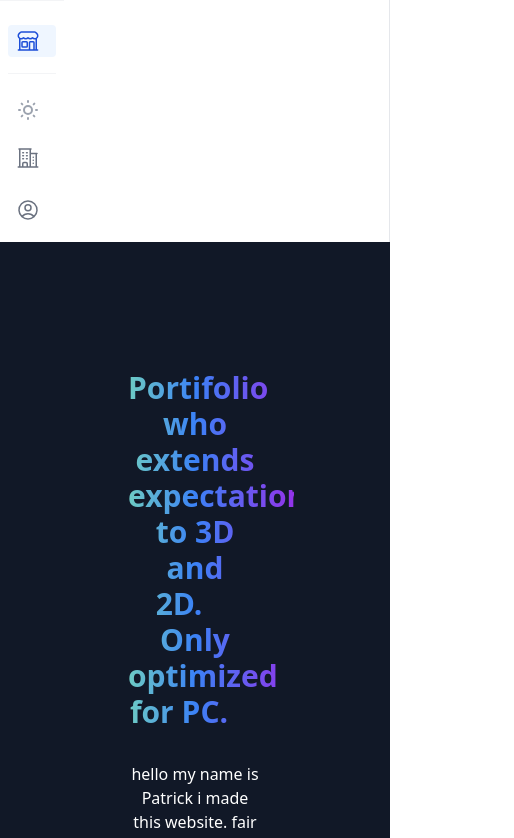
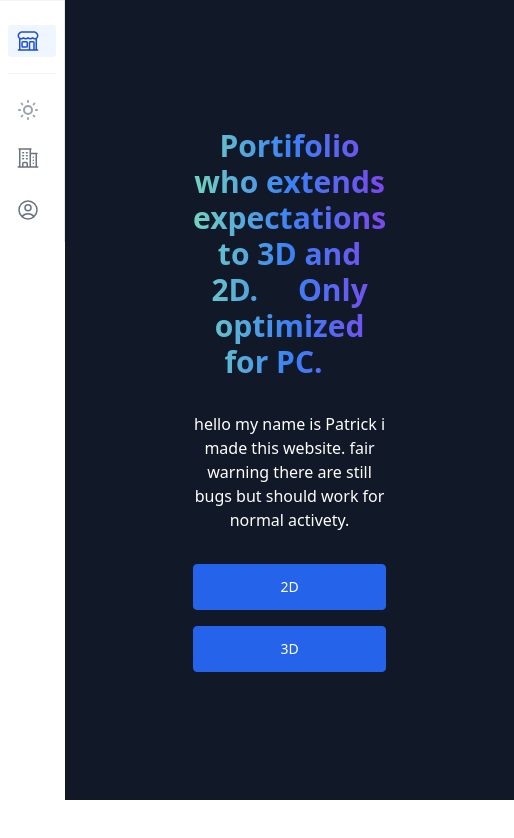
Before and after one commit to PatrickJossang/Portefolio_with_threejs, a Next.js app in the folder frontend/: page / in a window 390 px wide. Shown: the top 838 px of the page, 514 px wide, since content can reach past the window. Built offline with nearby package versions, Linux system fonts and the light colour scheme.

Commit message:
øver til prøve

```diff
--- a/frontend/components/index.tsx
+++ b/frontend/components/index.tsx
@@ -71,7 +71,7 @@ const ThreePc: React.FC = () => {
 
       //My model loader
       //TODO When publish to web applicasjon change path
-      loadGLTFModel(scene, '../models/90sPc.gltf', {
+      loadGLTFModel(scene, '../model/90sPc.gltf', {
         receiveShadow: true,
         castShadow: true,
       }).then(() => {
--- a/frontend/pages/_app.jsx
+++ b/frontend/pages/_app.jsx
@@ -5,18 +5,12 @@ import NavBar from "../components/NavBar";
 // the overlay on all pages
 function MyApp({ Component, pageProps }) {
   return (
-    <div className="min-h-screen flex flex-col">
-      <div className="flex flex-col md:flex-row flex-1">
+      <div className="flex">
         <ThemeProvider>
-          <aside className="w-full md:w-auto">
-            <NavBar />
-          </aside>
-          <main className="flex-1">
-            <Component {...pageProps}></Component>
-          </main>
+            <NavBar className="flex-1 "/>
+            <Component {...pageProps} className="flex-1 grow"></Component>
         </ThemeProvider>
       </div>
-    </div>
   );
 }
 
```
Also changed, not shown: 1 other file (tests, documents, lock files or other folders).
